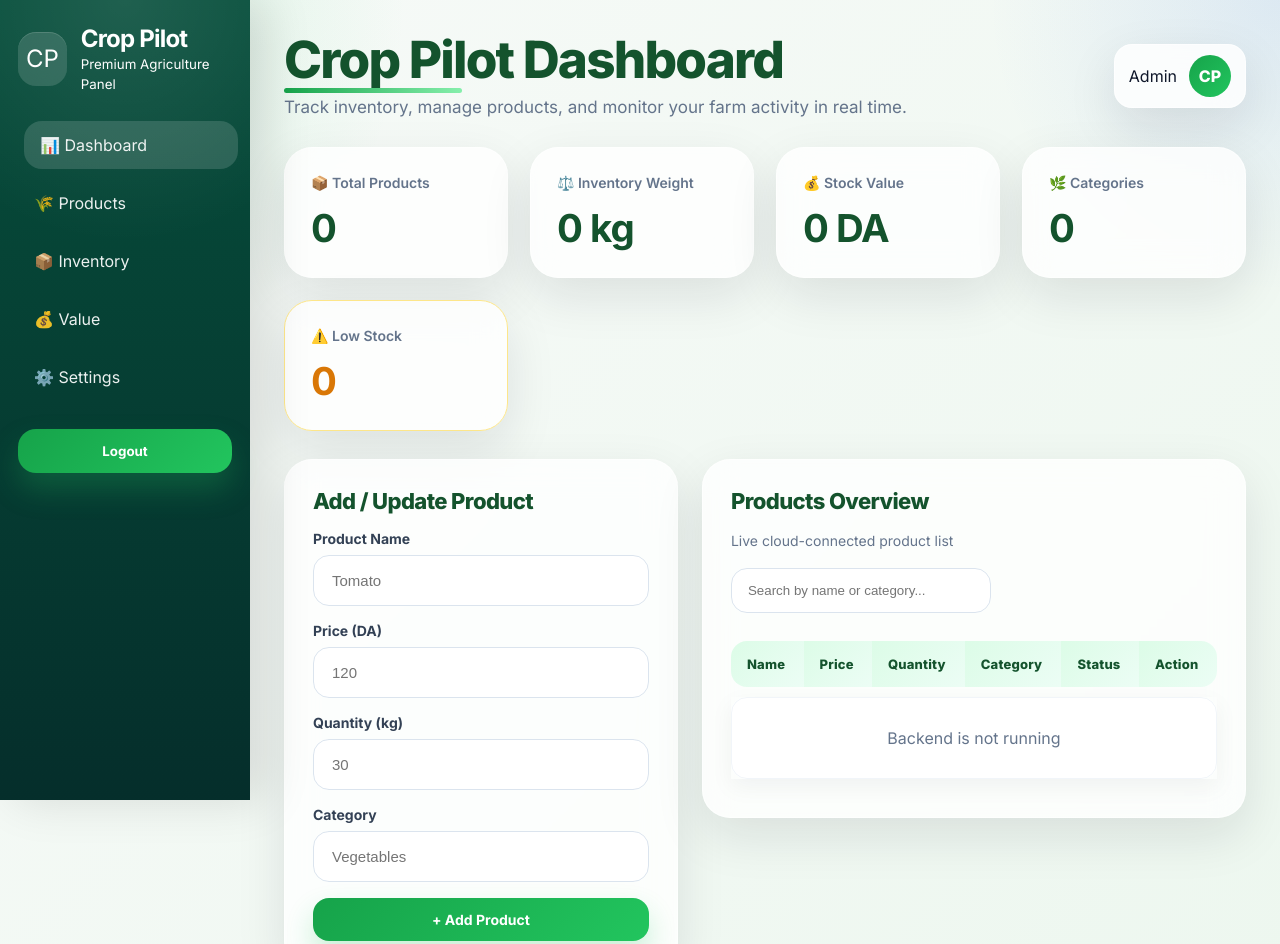
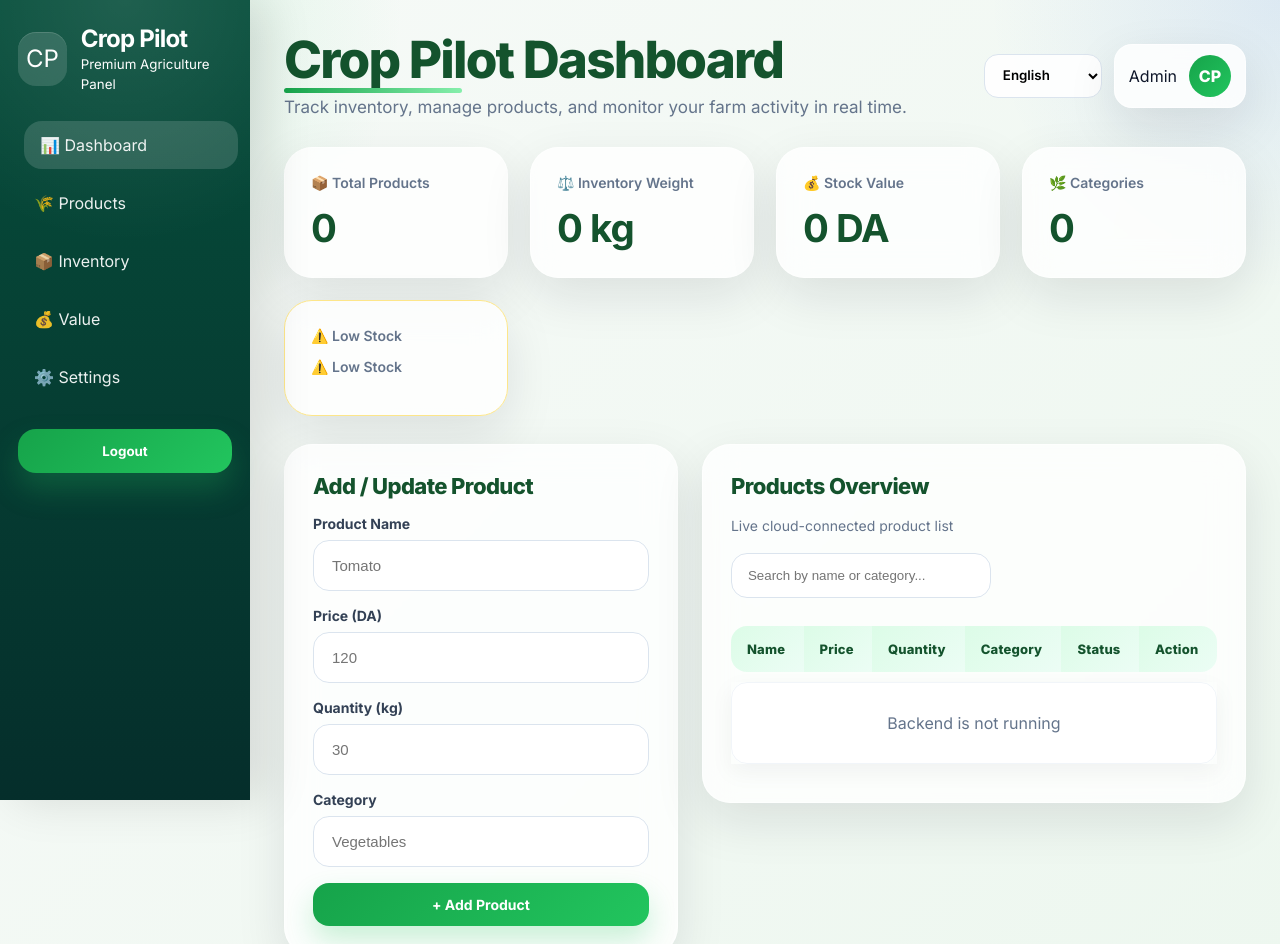
Before and after one commit to benhoalaaeddine-dot/agromini_platform, a plain HTML site: page frontend/dashboard.html in a window 1280 px wide. Shown: the top 944 px of the page. Drawn offline with Linux system fonts and the light colour scheme; no server answers; sample sign-in values are in the browser's storage.

Commit message:
update project

```diff
--- a/frontend/dashboard.html
+++ b/frontend/dashboard.html
@@ -36,49 +36,60 @@
         <li>⚙️ Settings</li>
       </ul>
 
-      <button class="logout-side" onclick="logout()">Logout</button>
+      <button class="logout-side" onclick="logout()" data-i18n="logout">Logout</button>
     </aside>
 
     <main class="dashboard-main">
       <header class="topbar">
         <div>
-          <h1 class="animated-title">Crop Pilot Dashboard</h1>
-          <p>
-            Track inventory, manage products, and monitor your farm activity in
-            real time.
-          </p>
+          <h1 class="animated-title" data-i18n="dashboard_title">Crop Pilot Dashboard</h1>
+          <p data-i18n="dashboard_subtitle">
+  Track inventory, manage products, and monitor your farm activity in real time.
+</p>
         </div>
 
-        <div class="user-box">
-          <span>Admin</span>
-          <div class="avatar">CP</div>
+        <div style="display: flex; align-items: center; gap: 12px;">
+  <div class="language-switcher">
+    <select id="languageSelect" onchange="changeLanguage()">
+      <option value="en">English</option>
+      <option value="fr">Français</option>
+      <option value="ar">العربية</option>
+      <option value="amz">Tamazight</option>
+    </select>
+  </div>
+
+  <div class="user-box">
+    <span>Admin</span>
+    <div class="avatar">CP</div>
+  </div>
+</div>
         </div>
       </header>
 
       <section class="stats-grid">
         <div class="stat-card">
-          <p>📦 Total Products</p>
+          <p data-i18n="total_products">📦 Total Products</p>
           <h2 id="totalProducts">0</h2>
         </div>
 
         <div class="stat-card">
-          <p>⚖️ Inventory Weight</p>
+          <p data-i18n="inventory_weight">⚖️ Inventory Weight</p>
           <h2><span id="totalStock">0</span> kg</h2>
         </div>
 
         <div class="stat-card">
-          <p>💰 Stock Value</p>
+          <p data-i18n="stock_value">💰 Stock Value</p>
           <h2><span id="totalValue">0</span> DA</h2>
         </div>
 
         <div class="stat-card">
-          <p>🌿 Categories</p>
+          <p data-i18n="categories">🌿 Categories</p>
           <h2 id="totalCategories">0</h2>
         </div>
 
         <div class="stat-card warning-card">
           <p>⚠️ Low Stock</p>
-          <h2 id="lowStockCount">0</h2>
+         <p data-i18n="low_stock">⚠️ Low Stock</p>
         </div>
       </section>
 
--- a/frontend/script.js
+++ b/frontend/script.js
@@ -1,6 +1,56 @@
 const API_URL = "https://agromini-platform.onrender.com/api";
 
 let allProducts = [];
+const translations = {
+  en: {
+    dashboard_title: "Crop Pilot Dashboard",
+    dashboard_subtitle:
+      "Track inventory, manage products, and monitor your farm activity in real time.",
+    total_products: "📦 Total Products",
+    inventory_weight: "⚖️ Inventory Weight",
+    stock_value: "💰 Stock Value",
+    categories: "🌿 Categories",
+    low_stock: "⚠️ Low Stock",
+    logout: "Logout",
+  },
+
+  fr: {
+    dashboard_title: "Tableau de bord Crop Pilot",
+    dashboard_subtitle:
+      "Suivez le stock, gérez les produits et surveillez votre activité agricole en temps réel.",
+    total_products: "📦 Produits totaux",
+    inventory_weight: "⚖️ Poids du stock",
+    stock_value: "💰 Valeur du stock",
+    categories: "🌿 Catégories",
+    low_stock: "⚠️ Stock faible",
+    logout: "Déconnexion",
+  },
+};
+
+function applyTranslations() {
+  const currentLanguage = localStorage.getItem("language") || "en";
+  const langData = translations[currentLanguage];
+
+  document.querySelectorAll("[data-i18n]").forEach((element) => {
+    const key = element.getAttribute("data-i18n");
+    if (langData[key]) {
+      element.textContent = langData[key];
+    }
+  });
+
+  const languageSelect = document.getElementById("languageSelect");
+  if (languageSelect) {
+    languageSelect.value = currentLanguage;
+  }
+}
+
+function changeLanguage() {
+  const languageSelect = document.getElementById("languageSelect");
+  const selectedLanguage = languageSelect.value;
+
+  localStorage.setItem("language", selectedLanguage);
+  applyTranslations();
+}
 
 /* =========================
    HELPERS
@@ -304,6 +354,8 @@ document.addEventListener("mousemove", function (event) {
    INIT
 ========================= */
 document.addEventListener("DOMContentLoaded", () => {
+  applyTranslations();
+
   if (window.location.pathname.includes("dashboard.html")) {
     loadProducts();
   }
--- a/frontend/style.css
+++ b/frontend/style.css
@@ -779,3 +779,18 @@ tbody td:last-child {
     overflow-x: auto;
   }
 }
+.language-switcher select {
+  padding: 12px 14px;
+  border-radius: 14px;
+  border: 1px solid #dbe4ee;
+  background: rgba(255, 255, 255, 0.9);
+  font-family: inherit;
+  font-weight: 600;
+  outline: none;
+  cursor: pointer;
+}
+
+.language-switcher select:focus {
+  border-color: #22c55e;
+  box-shadow: 0 0 0 4px rgba(34, 197, 94, 0.12);
+}
```
